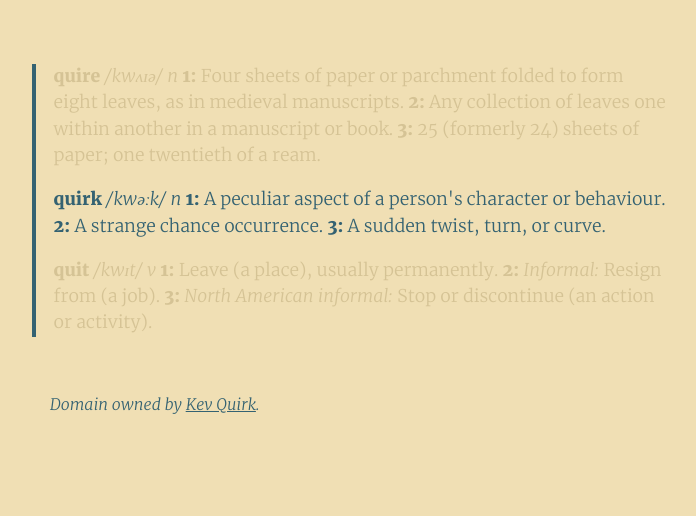
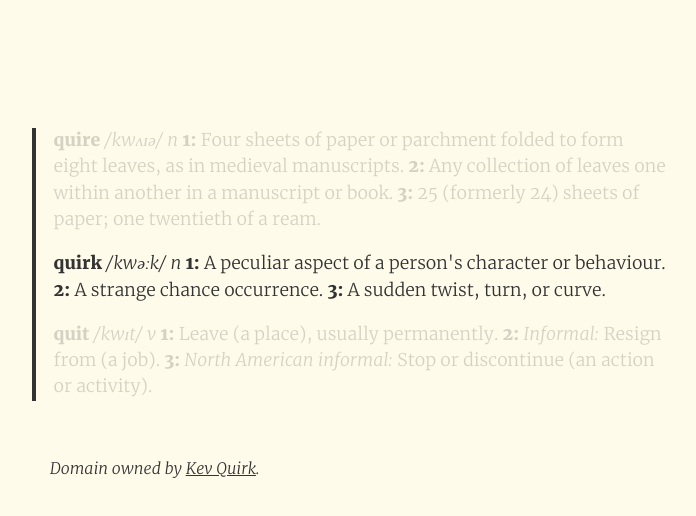
Before and after one commit to kevquirk/quirk.cc-website, a plain HTML site: page index.html in a window 1280 px wide. Shown: the whole page, without its empty margins (281-977 px from the left). Drawn offline with Linux system fonts and the light colour scheme.

Commit message:
style.css
Improves colours on stylesheet and moved main div further down the page.

```diff
--- a/style.css
+++ b/style.css
@@ -1,8 +1,7 @@
 /* Global variables for changing colours across the site */
 :root {
-    --bg-color: #f0dfb4;
-    --accent-color: #346272;
-    --light-color: #d5c395;
+    --bg-color: #fffbea;
+    --text: #333;
 }
 
 /* Make the website responsive */
@@ -21,8 +20,8 @@
   width: 100%;
   max-width: 650px;
   margin: 0 auto;
-  margin-top: 4em;
-  border-left: 4px solid var(--accent-color);
+  margin-top: 8em;
+  border-left: 4px solid var(--text);
 
 }
 
@@ -39,7 +38,7 @@
 /* Format the main body of the website */
 body {
 	background: var(--bg-color);
-	color: var(--accent-color);
+	color: var(--text);
 	line-height: 1.5;
 	font-family: "merriweather";
 }
@@ -51,14 +50,14 @@ font-size: 1.1em;
 }
 
 .faint {
-	color: var(--light-color);
+	opacity: 0.2;
 }
 
 /* Format Hyperlinks */
 
 a, a:visited, a:active {
 	text-decoration: underline;
-	color: var(--accent-color);
+	color: var(--text);
 }
 
 a:hover {
```
